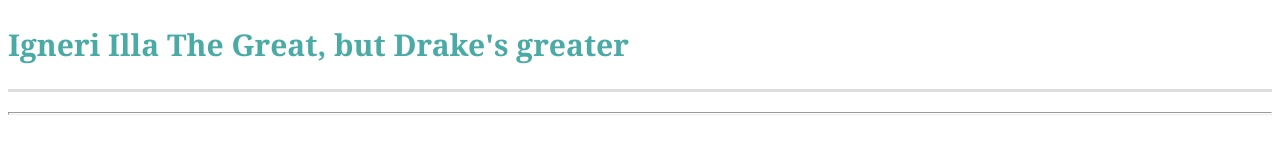
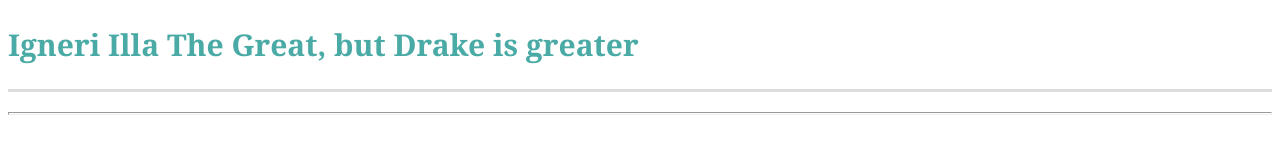
Before and after one commit to Iggythaman/portfolio-iggy, a plain HTML site: page index.html in a window 1280 px wide. Shown: the top 155 px of the page. Drawn offline with Linux system fonts and the light colour scheme.

Commit message:
make contraction change via UI

```diff
--- a/index.html
+++ b/index.html
@@ -16,7 +16,7 @@
  <!--My name in every page-->
     <div class="fixed">
         <h1>
-            Igneri Illa The Great, but Drake's greater
+            Igneri Illa The Great, but Drake is greater
         </h1>
         <hr size="5">
     </div>
```
